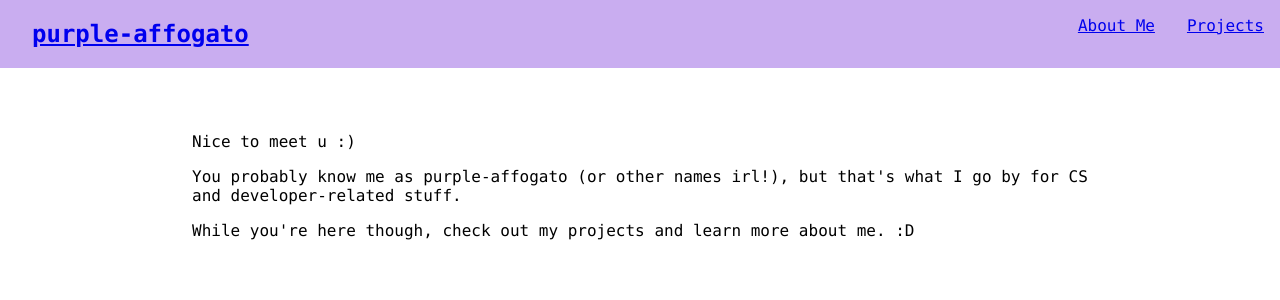
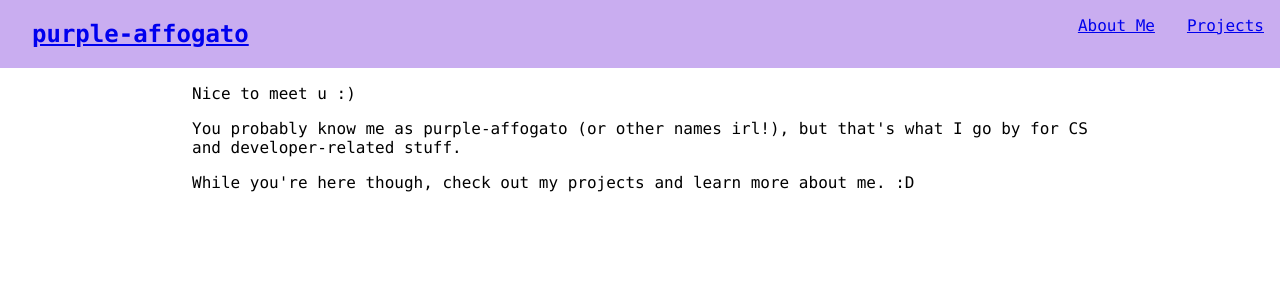
Before and after one commit to purple-affogato/purple-affogato.github.io, a React (Create React App) app: page /#/ in a window 1280 px wide. Shown: the top 300 px of the page. Built offline with nearby package versions, Linux system fonts and the light colour scheme.

Commit message:
fixed overflow when scrolling

```diff
--- a/src/styles.css
+++ b/src/styles.css
@@ -50,6 +50,6 @@ p {
 
 .siteBody {
   display: block;
-  position: relative;
-  margin-top: 4em;
+  overflow: auto;
+  height: auto;
 }
```
